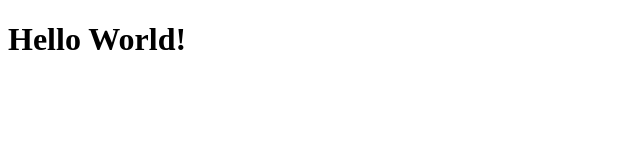
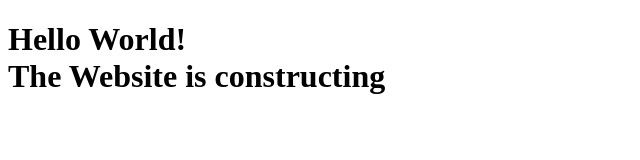
Before and after one commit to AndersonKane/Blog, a plain HTML site: page index.html in a window 1280 px wide. Shown: the whole page, without its empty margins (0-640 px from the left). Drawn offline with Linux system fonts and the light colour scheme.

Commit message:
content add

```diff
--- a/index.html
+++ b/index.html
@@ -5,6 +5,6 @@
     <title></title>
   </head>
   <body>
-    <h1>Hello World!</h1>
+    <h1>Hello World!<br>The Website is constructing</h1>
   </body>
 </html>
```
